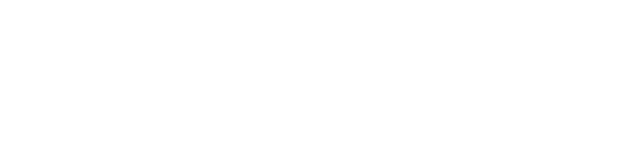
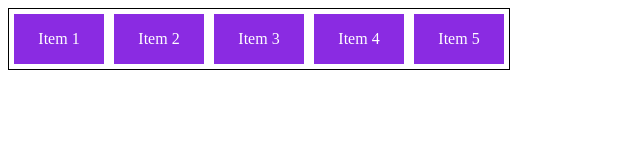
Before and after one commit to gdcodedev/JavaScript-React-BootCamp, a plain HTML site: page Flexbox_CSS/flex-flow.html in a window 1280 px wide. Shown: the whole page, without its empty margins (0-640 px from the left). Drawn offline with Linux system fonts and the light colour scheme.

Commit message:
Flex-flow

```diff
--- a/Flexbox_CSS/flex-flow.css
+++ b/Flexbox_CSS/flex-flow.css
@@ -0,0 +1,17 @@
+.flex-container {
+   display: flex;
+   flex-flow: row nowrap;
+   border: 1px solid black;
+   max-width: 500px;
+   ;
+}
+
+.item {
+  background-color: blueviolet;
+  margin: 5px;
+  color: white;
+  text-align: center;
+  width: 100px;
+  height: 50px;
+  line-height: 50px;
+}
--- a/Flexbox_CSS/flex-flow.html
+++ b/Flexbox_CSS/flex-flow.html
@@ -8,6 +8,12 @@
   <title>Fundamentos Flex - flow</title>
 </head>
 <body>
-
+    <div class="flex-container">
+      <div class="item">Item 1</div>
+      <div class="item">Item 2</div>
+      <div class="item">Item 3</div>
+      <div class="item">Item 4</div>
+      <div class="item">Item 5</div>
+    </div>
 </body>
 </html>
```
Also changed, not shown: Flexbox_CSS/cssflexbox.txt.
